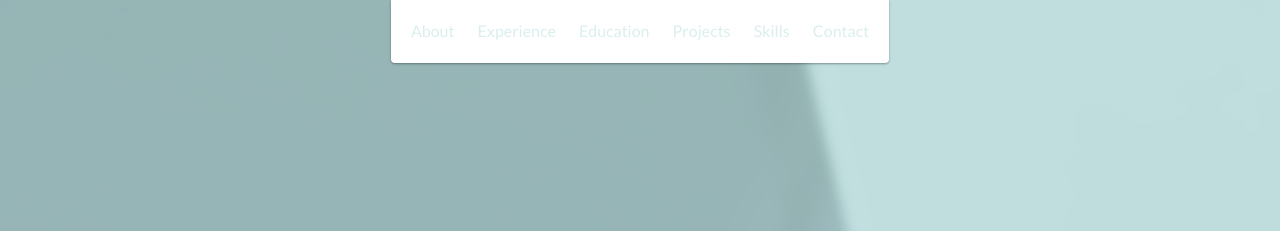
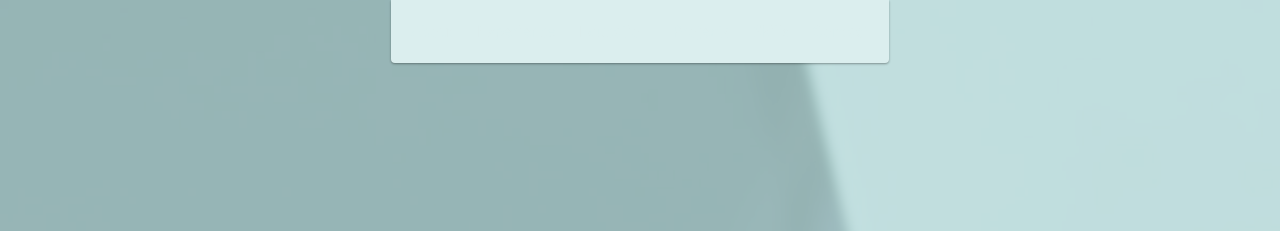
Before and after one commit to hDoubleE/hDoubleE.github.io, a website: page index.html in a window 1280 px wide. Shown: the top 231 px of the page. Drawn offline with nearby package versions, Linux system fonts and the light colour scheme; files that its build step writes are made by us from their sources.

Commit message:
css color

```diff
--- a/scss/styles.scss
+++ b/scss/styles.scss
@@ -38,7 +38,7 @@
 $base-color-hover: darken($base-color, 10%);
 
 // Define background colors
-$background: #fff;
+$background: #dbeeee;
 $background-alt: #f2f2f5;
 
 // Define border colors
```
